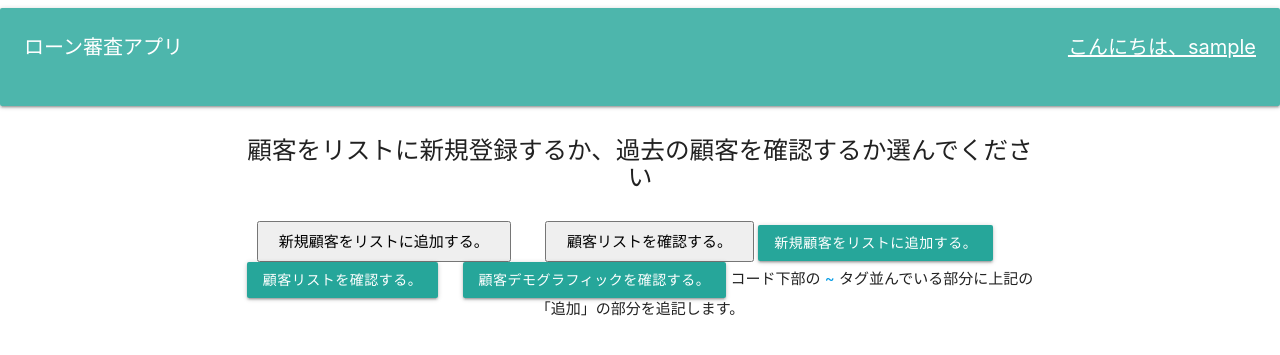
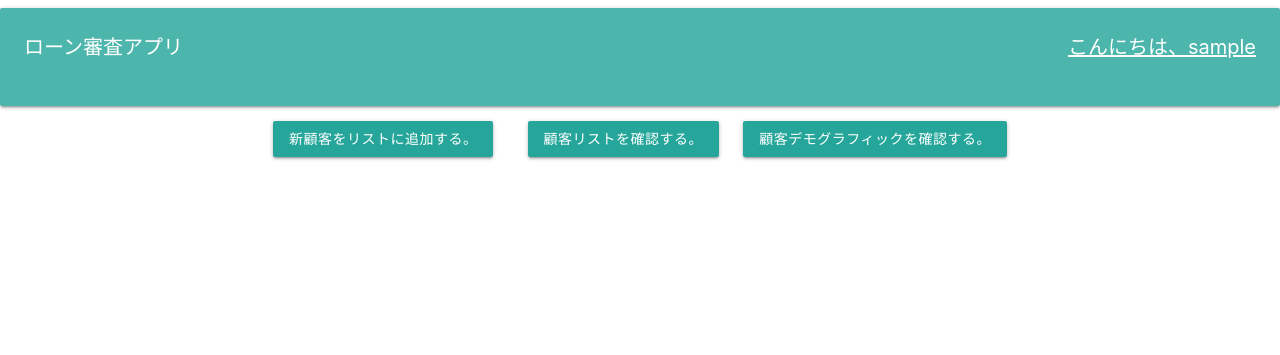
Before and after one commit to sakaikuro/demo_app, a Django app: page / in a window 1280 px wide. Shown: the top 355 px of the page. Run offline with Django 3.2, Linux system fonts and the light colour scheme; the visitor is signed in with stand-in values (Sample User, id 1); parts of the project's set-up code (start-up, migrations or seed data) failed here and were passed over; some libraries are stand-ins or nearby versions.

Commit message:
追加機能

```diff
--- a/demo_app/templates/demo_app/index.html
+++ b/demo_app/templates/demo_app/index.html
@@ -6,22 +6,9 @@
   <div class="col s2">
   </div>
   <div class="col s8" style="text-align: center;">
-    <h5>顧客をリストに新規登録するか、過去の顧客を確認するか選んでください</h5>
-  </div>
-  <div class="col s2">
-  </div>
-</div>
-
-<div class="row">
-  <div class="col s2">
-  </div>
-  <div class="col s8" style="text-align: center;">
-    <a href="/input_form"><button type="button" name="input" style="padding: 10px 20px; margin-right: 30px;">新規顧客をリストに追加する。</button></a>
-    <a href="/history"><button type="button" name="history" style="padding: 10px 20px">顧客リストを確認する。</button></a>
-    <a href="/input_form"><button type="button" class="btn btn-default" name="input" style="margin-right: 30px;">新規顧客をリストに追加する。</button></a>
+    <a href="/input_form"><button type="button" class="btn btn-default" name="input" style="margin-right: 30px;">新顧客をリストに追加する。</button></a>
     <a href="/history"><button type="button" class="btn btn-default" name="history" style="">顧客リストを確認する。</button></a>
     <a href="/info"><button type="button" class="btn btn-default" name="history" style="margin-left:20px">顧客デモグラフィックを確認する。</button></a>
-コード下部の <a> ~ </a> タグ並んでいる部分に上記の「追加」の部分を追記します。
   </div>
   <div class="col s2">
   </div>
--- a/demo_app/views.py
+++ b/demo_app/views.py
@@ -9,7 +9,7 @@
 import json
 
 # loaded_model = joblib.load('demo_app/demo_model.pkl')
-loaded_model = joblib.load('demo_app/demo_model.pkl')
+loaded_model = joblib.load('/home/kurotsrrkk0513/kurotsrrkk0513.pythonanywhere.com/demo_app/demo_model.pkl')
 
 @login_required # 追加
 def index(request):
```
